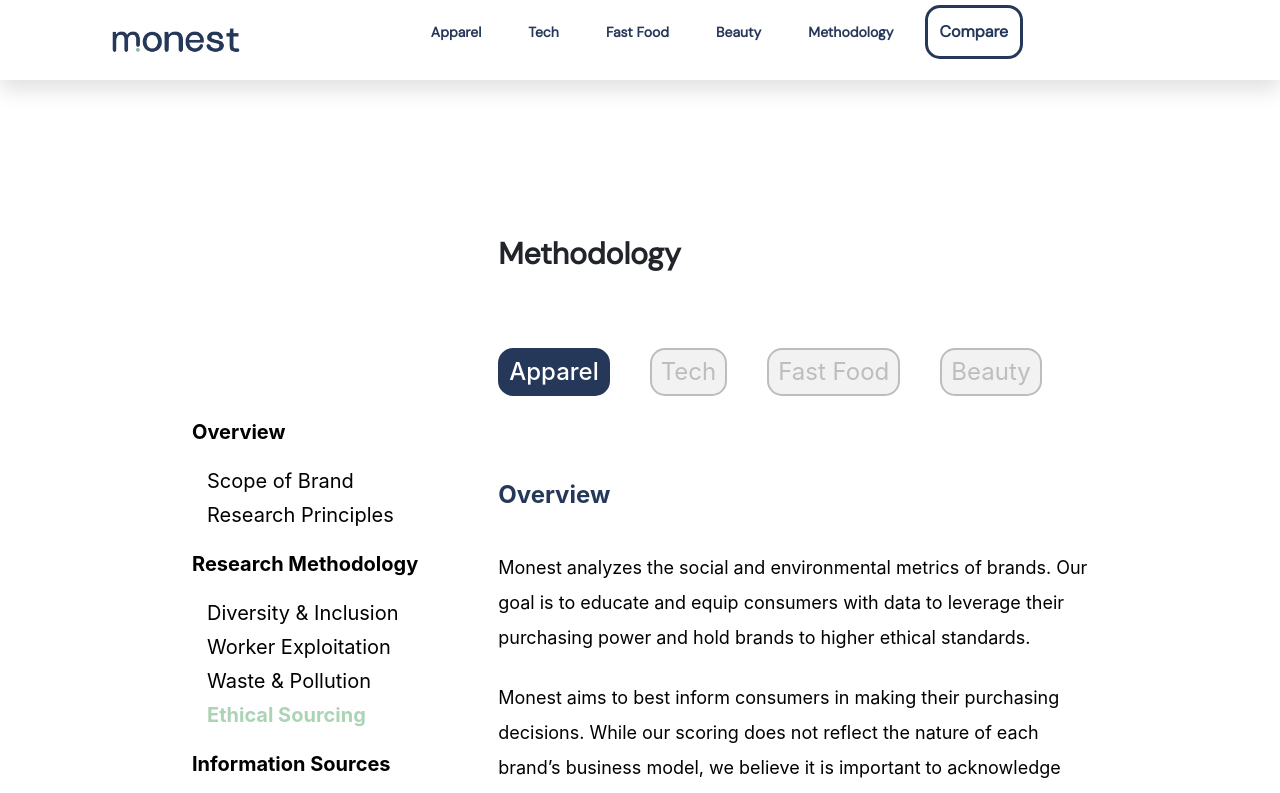
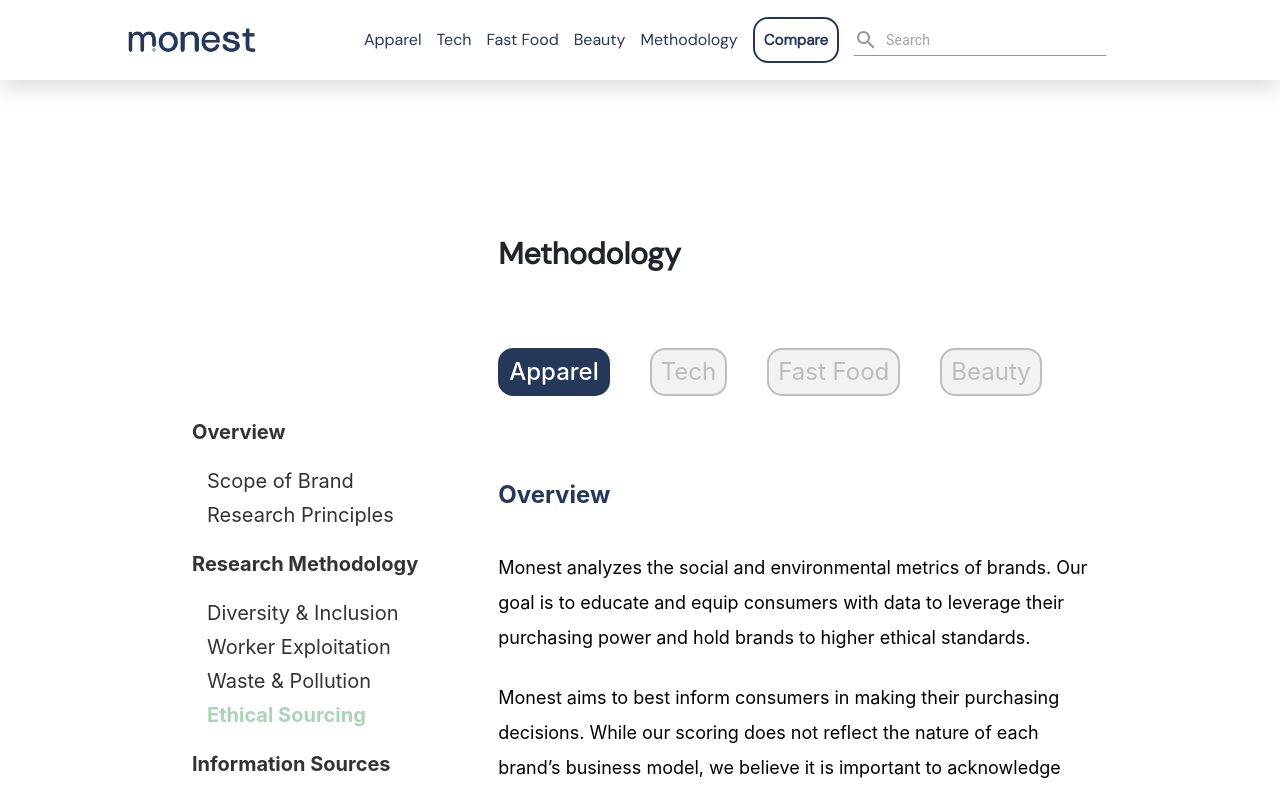
Before and after one commit to cara-mu/monestco, a React (Create React App) app in the folder client/: page /methodology in a window 1280 px wide. Shown: the top 793 px of the page. Built offline with nearby package versions, Linux system fonts and the light colour scheme.

Commit message:
issues fixed

```diff
--- a/client/src/components/NavigationBar.js
+++ b/client/src/components/NavigationBar.js
@@ -5,6 +5,9 @@
 import TechDropdown from './Dropdown/TechDropdown.js'
 import FastFoodDropdown from './Dropdown/FastFoodDropdown.js'
 import ComparisonDropdown from './Dropdown/ComparisonDropdown.js';
+import TextField from '@material-ui/core/TextField';
+import SearchIcon from '@material-ui/icons/Search';
+import InputAdornment from '@material-ui/core/InputAdornment';
 import '../styles/NavigationBar.css';
 function NavigationBar() {
   {/* Declare variables that will change state when clicked */ }
@@ -176,6 +179,21 @@
             </Link>
             {compareDropdown && <ComparisonDropdown />}
           </li>
+
+          <li className='Menu-Item' >
+            <TextField
+              id="standard-basic"
+              placeholder="Search"
+              // label="Standard"
+              InputProps={{
+                startAdornment: (
+                  <InputAdornment position="start">
+                    <SearchIcon style={{fill:'rgba(50,50,50,0.5)'}} />
+                  </InputAdornment>
+                ),
+              }}
+               />
+          </li>
         </ul>
       </nav>
   );
--- a/client/src/styles/HomePage.css
+++ b/client/src/styles/HomePage.css
@@ -102,7 +102,7 @@
     font-style: normal;
     /* font-weight: bold; */
     color: #3D3E3F, 100%;
-    font-size:14px;
+    font-size:16px;
     margin-left: 7px;
 }
 
@@ -157,7 +157,9 @@
 }
 
 #button:hover {
-    background-color: #F29A72;
+    background-color: #FED170 !important;
+    color: #26385A !important;
+    transition: all 0.2s;
 }
 
 #fetched_email{
@@ -196,12 +198,11 @@
     align-items: center;
 }
 
-.main_image{
-    /* max-width: 100%;
-    display:block;
-    height: auto; */
+.main_image {
     width: 90%;
     height: 90%;
+    max-width: 627px;
+    max-height: 435px;
 }
 
 .window_header_text {
@@ -225,6 +226,7 @@
     display: flex;
     justify-content: flex-end;
     align-items: center;
+    margin-right: 4rem;
 }
 
 .sign_up-form-container {
@@ -258,7 +260,9 @@
 }
 
 .sign_up_button:hover {
-    background-color: #F29A72 !important;
+    background-color: #FED170 !important;
+    color: #26385A !important;
+    transition: all 0.2s;
 }
 
 @media screen and (max-width:1700px) {
@@ -296,6 +300,9 @@
     }
     .sign_up_button {
         margin-left: 25px;
+    }
+    .window_logo-container {
+        margin-right: 2rem;
     }
 }
 
@@ -347,6 +354,10 @@
         margin-left: 16px;
     }
 
+    .window_logo-container {
+        margin-right: 1rem;
+    }
+
 }
 
 @media screen and (max-width:730px) {
@@ -363,6 +374,9 @@
         width: 80%;
         align-self: flex-start;
         margin: 35px auto 0;
+    }
+    .window_logo-container {
+        margin-right: 0;
     }
 }
 
--- a/client/src/styles/Methodology-new.css
+++ b/client/src/styles/Methodology-new.css
@@ -56,7 +56,7 @@
     line-height: 34px;
     letter-spacing: 0px;
     text-align: left;
-    color: #000;
+    color: #333333;
     margin: 15px 0;
     cursor: pointer;
 }
@@ -68,7 +68,7 @@
     line-height: 34px;
     letter-spacing: 0px;
     text-align: left;
-    color: #000;
+    color: #333333;
     margin-left: 15px;
     cursor: pointer;
 }
@@ -176,11 +176,11 @@
 }
 
 .logo-container {
-    margin-top: 2rem;
+    margin-top: 6rem;
     width: 100%;
     display: grid;
     grid-template-columns: repeat( 3, 30%);
-    grid-gap: 25px 20px;
+    grid-gap: 30px;
 }
 
 .logo-container>img {
--- a/client/src/styles/NavigationBar.css
+++ b/client/src/styles/NavigationBar.css
@@ -22,21 +22,28 @@
   }
 
   .Navigation-Menu {
-    right: 50%;
+    /* right: 50%;
     display: grid;
-    grid-template-columns: repeat(6, auto);
+    grid-template-columns: repeat(6, auto); */
     grid-gap: 15px;
+
+    display: flex;
+    height: 100%;
+    align-items: center;
+    margin: 0;
 
     list-style: none;
     text-align: center;
     width: 70vw;
     justify-content:center;
-    margin-right: 2rem;
+    /* margin-right: 2rem; */
   }
 
   .Menu-Item {
-    font-size: 14px;
-    font-weight: 700;
+    font-size: 16px;
+    line-height: 36px;
+    color: #26385A;
+    font-weight: 500;
     font-family: 'DM Sans', sans-serif;
 
     display: flex;
@@ -46,8 +53,8 @@
   .Navigation-Link {
     color: #26385A;
     text-decoration: none;
-    line-height: 50%;
-    padding: 0.5rem 1rem;
+    /* line-height: 50%;
+    padding: 0.5rem 1rem; */
   }
 
   .Navigation-Link:hover {
@@ -66,20 +73,28 @@
   .Compare-Button {
     display: block;
     text-align: center;
-    padding: 0.75rem;
-    margin: 2rem auto;
+    padding: 2px 9px;
+    /* margin: 2rem auto; */
 
-    border: 3px solid #26385A;
+    border: 2px solid #26385A;
     border-radius: 15px;
     width: 100%;
 
     text-decoration: none;
     color: #26385A;
-    font-size: 16px;
+    font-size: 15px;
+    line-height: 38px;
+    font-weight: 700;
 }
 
 /* CSS Styling was not working when using the logo's class name, resorted to using img tag instead */
-  img {
+.Navigation-Bar>a {
+    height: 100%;
+    display: flex;
+    align-items: center;
+}
+
+img {
   width: 150px;
   height: 150px;
 }
```
Also changed, not shown: 1 other file (tests, documents, lock files or other folders).
